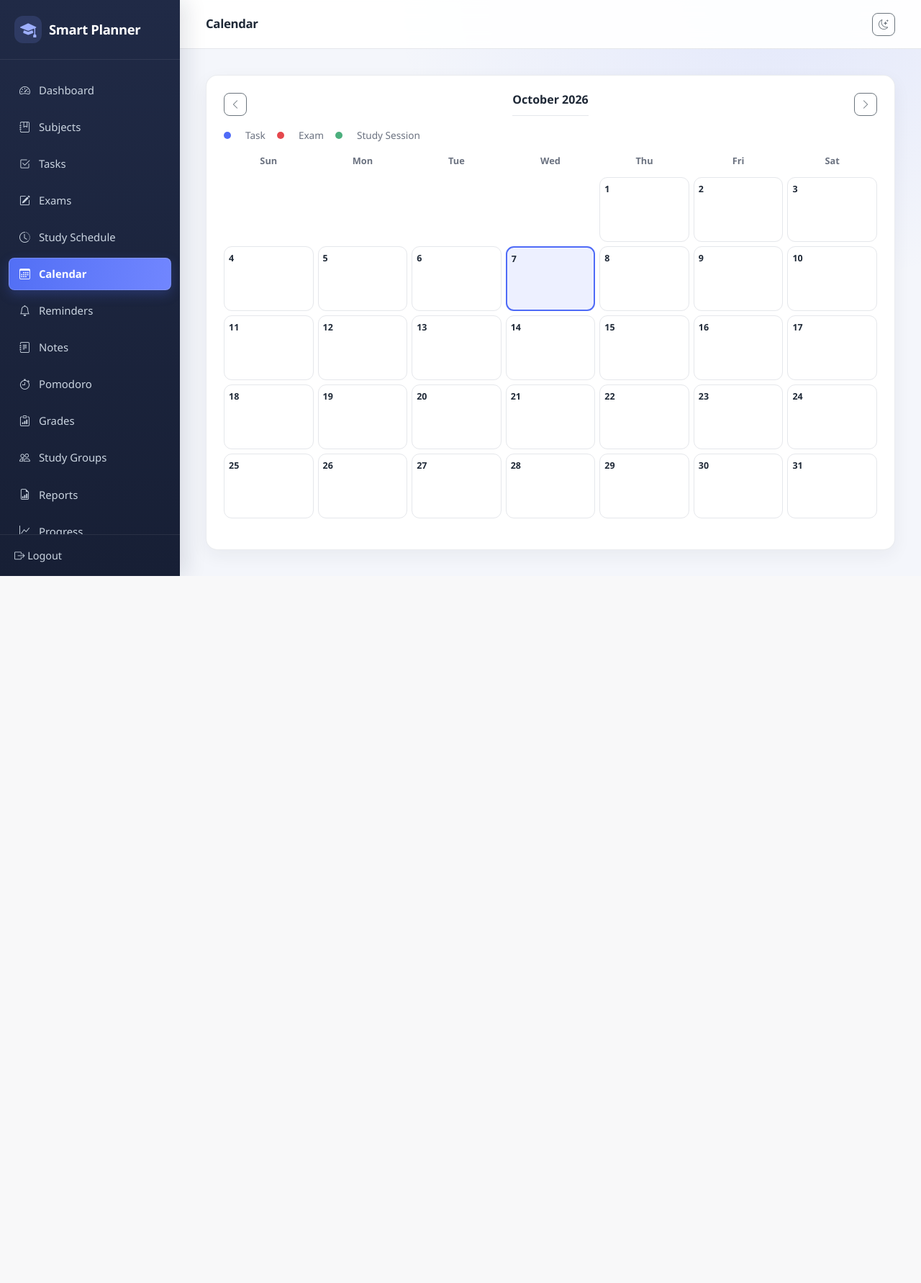
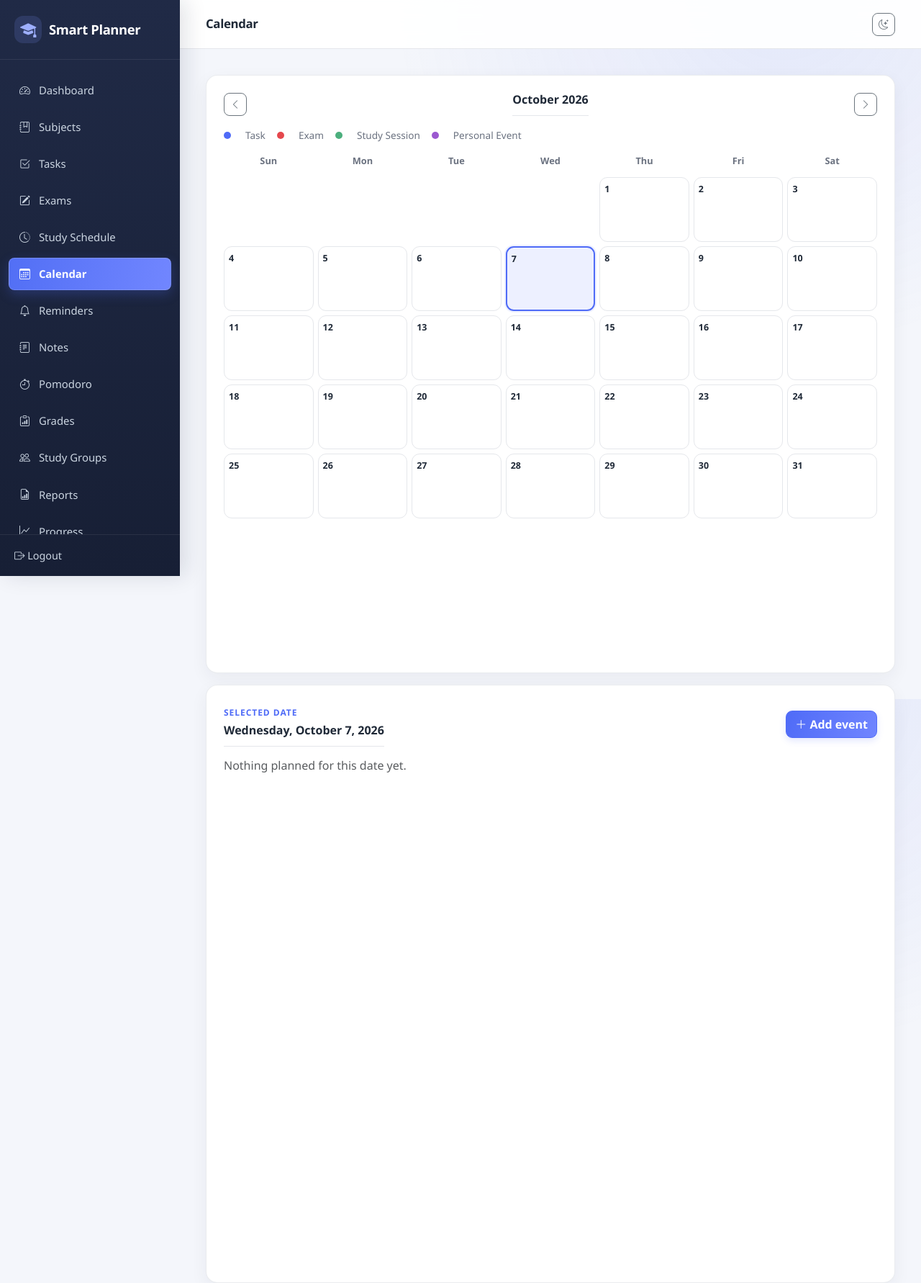
Before and after one commit to rujutaphaltankar/Student_Smart_Planner, a Flask app: page /calendar in a window 1280 px wide. Shown: the whole page at 72% size. Before the commit the page ends 800 px from the top, so only its background shows below. Run offline with Flask 3, Linux system fonts and the light colour scheme; the visitor is signed in with stand-in values (Sample User, id 1); data that the repository does not hold is empty; some libraries are stand-ins or nearby versions.

Commit message:
Enhanced the ui

```diff
--- a/app.py
+++ b/app.py
@@ -290,6 +290,26 @@
             )
             if cursor.fetchone()["total"] == 0:
                 cursor.execute(f"ALTER TABLE {table_name} ADD COLUMN {column_name} {column_def}")
+
+    cursor.execute(
+        "SELECT COUNT(*) AS total FROM information_schema.tables WHERE table_schema = %s AND table_name = 'calendar_events'",
+        (app.config["MYSQL_DB"],),
+    )
+    if cursor.fetchone()["total"] == 0:
+        cursor.execute(
+            """
+            CREATE TABLE calendar_events (
+                event_id INT AUTO_INCREMENT PRIMARY KEY,
+                user_id INT NOT NULL,
+                title VARCHAR(150) NOT NULL,
+                event_date DATE NOT NULL,
+                description TEXT,
+                created_at TIMESTAMP DEFAULT CURRENT_TIMESTAMP,
+                INDEX idx_calendar_events_user_date (user_id, event_date),
+                FOREIGN KEY (user_id) REFERENCES users(user_id) ON DELETE CASCADE
+            )
+            """
+        )
 
     connection.commit()
     cursor.close()
@@ -1228,12 +1248,84 @@
             "title": f"Study: {row['topic'] or 'Session'}",
             "start": row["session_date"].isoformat(),
             "type": "study",
+            "description": "",
         })
 
+    cursor.execute(
+        "SELECT event_id, title, event_date, description FROM calendar_events WHERE user_id = %s",
+        (user_id,),
+    )
+    for row in cursor.fetchall():
+        events.append({
+            "title": row["title"],
+            "start": row["event_date"].isoformat(),
+            "type": "event",
+            "description": row["description"] or "",
+            "delete_url": url_for("delete_calendar_event", event_id=row["event_id"]),
+        })
+
     cursor.close()
     conn.close()
 
     return render_template("calendar.html", events=events)
+
+
+@app.route("/calendar/events/add", methods=["POST"])
+@login_required
+def add_calendar_event():
+    user_id = session["user_id"]
+    title = request.form.get("title", "").strip()
+    event_date = request.form.get("event_date", "").strip()
+    description = request.form.get("description", "").strip()
+
+    try:
+        parsed_date = date.fromisoformat(event_date)
+    except ValueError:
+        flash("Choose a valid event date.", "danger")
+        return redirect(url_for("calendar_view"))
+
+    if not title or len(title) > 150:
+        flash("Enter an event title with no more than 150 characters.", "danger")
+        return redirect(url_for("calendar_view"))
+    if len(description) > 2000:
+        flash("Event details must be 2,000 characters or fewer.", "danger")
+        return redirect(url_for("calendar_view"))
+
+    conn = get_db_connection()
+    cursor = conn.cursor()
+    cursor.execute(
+        """INSERT INTO calendar_events (user_id, title, event_date, description)
+           VALUES (%s, %s, %s, %s)""",
+        (user_id, title, parsed_date, description or None),
+    )
+    conn.commit()
+    cursor.close()
+    conn.close()
+
+    flash("Calendar event added.", "success")
+    return redirect(url_for("calendar_view"))
+
+
+@app.route("/calendar/events/delete/<int:event_id>", methods=["POST"])
+@login_required
+def delete_calendar_event(event_id):
+    user_id = session["user_id"]
+    conn = get_db_connection()
+    cursor = conn.cursor()
+    cursor.execute(
+        "DELETE FROM calendar_events WHERE event_id = %s AND user_id = %s",
+        (event_id, user_id),
+    )
+    conn.commit()
+    deleted = cursor.rowcount
+    cursor.close()
+    conn.close()
+
+    if deleted:
+        flash("Calendar event deleted.", "info")
+    else:
+        flash("Calendar event not found.", "warning")
+    return redirect(url_for("calendar_view"))
 
 
 @app.route("/pomodoro")
--- a/static/css/style.css
+++ b/static/css/style.css
@@ -526,17 +526,30 @@
 }
 
 .calendar-cell {
+    display: flex;
+    width: 100%;
+    flex-direction: column;
+    align-items: stretch;
     min-height: 90px;
     border: 1px solid var(--border-color);
     border-radius: 8px;
     padding: 6px;
     font-size: 0.78rem;
     background: var(--bg-main);
+    color: var(--text-main);
+    font-family: inherit;
+    text-align: left;
+    cursor: pointer;
 }
 
 .calendar-cell.empty { background: transparent; border: none; }
 .calendar-cell .date-num { font-weight: 600; margin-bottom: 4px; }
 .calendar-cell.today { border: 2px solid var(--accent); }
+.calendar-cell.selected {
+    border-color: var(--accent);
+    background: var(--accent-soft);
+    box-shadow: 0 0 0 2px var(--accent-soft);
+}
 
 .calendar-event-dot {
     display: block;
@@ -552,6 +565,71 @@
 .event-task { background: #4f6bf7; }
 .event-exam { background: #e5484d; }
 .event-study { background: #4caf7d; }
+.event-event { background: #9b59d0; }
+
+.legend-event { background: #9b59d0; }
+
+.calendar-selected-panel {
+    margin-bottom: 24px;
+}
+
+.calendar-selected-header {
+    display: flex;
+    justify-content: space-between;
+    align-items: center;
+    gap: 16px;
+    margin-bottom: 14px;
+}
+
+.calendar-selected-header h5 {
+    margin-top: 4px;
+    border: 0;
+    padding-bottom: 0;
+}
+
+.selected-date-events {
+    display: grid;
+    gap: 8px;
+}
+
+.selected-event-item {
+    display: flex;
+    align-items: center;
+    justify-content: space-between;
+    gap: 14px;
+    padding: 12px 14px;
+    border: 1px solid var(--border-color);
+    border-radius: 10px;
+    background: var(--bg-main);
+}
+
+.selected-event-content {
+    display: grid;
+    grid-template-columns: minmax(0, auto) auto;
+    align-items: center;
+    justify-content: start;
+    gap: 5px 10px;
+    min-width: 0;
+}
+
+.selected-event-content strong {
+    overflow-wrap: anywhere;
+}
+
+.selected-event-content p {
+    grid-column: 1 / -1;
+    font-size: 0.88rem;
+    white-space: pre-wrap;
+}
+
+.calendar-type-task { background: #4f6bf7; }
+.calendar-type-exam { background: #e5484d; }
+.calendar-type-study { background: #4caf7d; }
+.calendar-type-event { background: #9b59d0; }
+
+.selected-event-item form {
+    flex: 0 0 auto;
+}
 
 .calendar-grid.calendar-refresh {
     animation: calendar-refresh 220ms ease-out;
@@ -1044,4 +1122,24 @@
         padding: 4px;
         font-size: 0.68rem;
     }
+
+    .calendar-selected-header {
+        align-items: flex-start;
+    }
+
+    .calendar-selected-header .btn {
+        flex: 0 0 auto;
+    }
+
+    .selected-event-item {
+        padding: 10px;
+    }
+
+    .selected-event-content {
+        grid-template-columns: 1fr;
+    }
+
+    .selected-event-content p {
+        grid-column: 1;
+    }
 }
--- a/static/js/calendar.js
+++ b/static/js/calendar.js
@@ -5,6 +5,21 @@
 // ==========================================================
 
 let currentDate = new Date();
+let selectedDate = formatDateKey(currentDate);
+
+function formatDateKey(date) {
+    return `${date.getFullYear()}-${String(date.getMonth() + 1).padStart(2, '0')}-${String(date.getDate()).padStart(2, '0')}`;
+}
+
+function formatReadableDate(dateKey) {
+    const [year, month, day] = dateKey.split('-').map(Number);
+    return new Date(year, month - 1, day).toLocaleDateString(undefined, {
+        weekday: 'long',
+        month: 'long',
+        day: 'numeric',
+        year: 'numeric'
+    });
+}
 
 function renderCalendar(animate) {
     const grid = document.getElementById('calendarGrid');
@@ -48,19 +63,28 @@
     });
 
     for (let day = 1; day <= daysInMonth; day++) {
-        const cell = document.createElement('div');
+        const cell = document.createElement('button');
+        cell.type = 'button';
         cell.className = 'calendar-cell';
 
         const cellDate = new Date(year, month, day);
         const isToday = cellDate.toDateString() === today.toDateString();
         if (isToday) cell.classList.add('today');
+        const dateKey = formatDateKey(cellDate);
+        if (dateKey === selectedDate) cell.classList.add('selected');
+        cell.setAttribute('aria-pressed', String(dateKey === selectedDate));
+        cell.setAttribute('aria-label', `${formatReadableDate(dateKey)}${(eventsByDate[dateKey] || []).length ? `, ${(eventsByDate[dateKey] || []).length} events` : ''}`);
+        cell.addEventListener('click', function () {
+            selectedDate = dateKey;
+            renderCalendar();
+            renderSelectedDate();
+        });
 
         const dateLabel = document.createElement('div');
         dateLabel.className = 'date-num';
         dateLabel.textContent = day;
         cell.appendChild(dateLabel);
 
-        const dateKey = `${year}-${String(month + 1).padStart(2, '0')}-${String(day).padStart(2, '0')}`;
         const dayEvents = eventsByDate[dateKey] || [];
 
         dayEvents.slice(0, 3).forEach(function (ev) {
@@ -88,8 +112,85 @@
     }
 }
 
+function renderSelectedDate() {
+    const dateLabel = document.getElementById('selectedDateLabel');
+    const eventList = document.getElementById('selectedDateEvents');
+    const eventDateInput = document.getElementById('calendarEventDate');
+    if (!dateLabel || !eventList || !eventDateInput) return;
+
+    dateLabel.textContent = formatReadableDate(selectedDate);
+    eventDateInput.value = selectedDate;
+    eventList.replaceChildren();
+
+    const selectedEvents = (events || []).filter(function (event) {
+        return event.start === selectedDate;
+    });
+
+    if (!selectedEvents.length) {
+        const emptyMessage = document.createElement('p');
+        emptyMessage.className = 'text-muted mb-0';
+        emptyMessage.textContent = 'Nothing planned for this date yet.';
+        eventList.appendChild(emptyMessage);
+        return;
+    }
+
+    selectedEvents.forEach(function (event) {
+        const item = document.createElement('div');
+        item.className = 'selected-event-item';
+
+        const content = document.createElement('div');
+        content.className = 'selected-event-content';
+
+        const title = document.createElement('strong');
+        title.textContent = event.title;
+        content.appendChild(title);
+
+        const type = document.createElement('span');
+        type.className = `badge calendar-type-${event.type}`;
+        type.textContent = {
+            task: 'Task',
+            exam: 'Exam',
+            study: 'Study session',
+            event: 'Personal event'
+        }[event.type] || 'Event';
+        content.appendChild(type);
+
+        if (event.description) {
+            const description = document.createElement('p');
+            description.className = 'text-muted mb-0';
+            description.textContent = event.description;
+            content.appendChild(description);
+        }
+
+        item.appendChild(content);
+
+        if (event.type === 'event' && event.delete_url) {
+            const deleteForm = document.createElement('form');
+            deleteForm.method = 'POST';
+            deleteForm.action = event.delete_url;
+            deleteForm.addEventListener('submit', function (submitEvent) {
+                if (!window.confirm('Delete this calendar event?')) {
+                    submitEvent.preventDefault();
+                }
+            });
+
+            const deleteButton = document.createElement('button');
+            deleteButton.type = 'submit';
+            deleteButton.className = 'btn btn-sm btn-outline-danger';
+            deleteButton.setAttribute('aria-label', `Delete ${event.title}`);
+            deleteButton.title = 'Delete event';
+            deleteButton.innerHTML = '<i class="bi bi-trash"></i>';
+            deleteForm.appendChild(deleteButton);
+            item.appendChild(deleteForm);
+        }
+
+        eventList.appendChild(item);
+    });
+}
+
 document.addEventListener('DOMContentLoaded', function () {
     renderCalendar();
+    renderSelectedDate();
 
     const prevBtn = document.getElementById('prevMonth');
     const nextBtn = document.getElementById('nextMonth');
--- a/templates/calendar.html
+++ b/templates/calendar.html
@@ -13,8 +13,56 @@
         <span class="legend-dot legend-task"></span> Task
         <span class="legend-dot legend-exam"></span> Exam
         <span class="legend-dot legend-study"></span> Study Session
+        <span class="legend-dot legend-event"></span> Personal Event
     </div>
     <div id="calendarGrid" class="calendar-grid"></div>
+</div>
+
+<div class="panel-card calendar-selected-panel">
+    <div class="calendar-selected-header">
+        <div>
+            <span class="profile-eyebrow">Selected date</span>
+            <h5 id="selectedDateLabel" class="mb-0" aria-live="polite"></h5>
+        </div>
+        <button class="btn btn-primary" id="addCalendarEventBtn" type="button"
+                data-bs-toggle="modal" data-bs-target="#addCalendarEventModal">
+            <i class="bi bi-plus-lg"></i> Add event
+        </button>
+    </div>
+    <div id="selectedDateEvents" class="selected-date-events" aria-live="polite"></div>
+</div>
+
+<div class="modal fade" id="addCalendarEventModal" tabindex="-1" aria-labelledby="addCalendarEventLabel" aria-hidden="true">
+    <div class="modal-dialog modal-dialog-centered">
+        <div class="modal-content">
+            <form method="POST" action="{{ url_for('add_calendar_event') }}">
+                <div class="modal-header">
+                    <h5 class="modal-title" id="addCalendarEventLabel">Add calendar event</h5>
+                    <button type="button" class="btn-close" data-bs-dismiss="modal" aria-label="Close"></button>
+                </div>
+                <div class="modal-body">
+                    <div class="mb-3">
+                        <label for="calendarEventTitle" class="form-label">Event title</label>
+                        <input id="calendarEventTitle" class="form-control" type="text" name="title"
+                               maxlength="150" required placeholder="e.g. Project presentation">
+                    </div>
+                    <div class="mb-3">
+                        <label for="calendarEventDate" class="form-label">Date</label>
+                        <input id="calendarEventDate" class="form-control" type="date" name="event_date" required>
+                    </div>
+                    <div>
+                        <label for="calendarEventDescription" class="form-label">Details <span class="text-muted">(optional)</span></label>
+                        <textarea id="calendarEventDescription" class="form-control" name="description"
+                                  rows="3" maxlength="2000" placeholder="Add any useful notes"></textarea>
+                    </div>
+                </div>
+                <div class="modal-footer">
+                    <button type="button" class="btn btn-outline-secondary" data-bs-dismiss="modal">Cancel</button>
+                    <button type="submit" class="btn btn-primary">Save event</button>
+                </div>
+            </form>
+        </div>
+    </div>
 </div>
 
 {% endblock %}
```
Also changed, not shown: database/schema.sql (+11 -0 lines), README.md.
